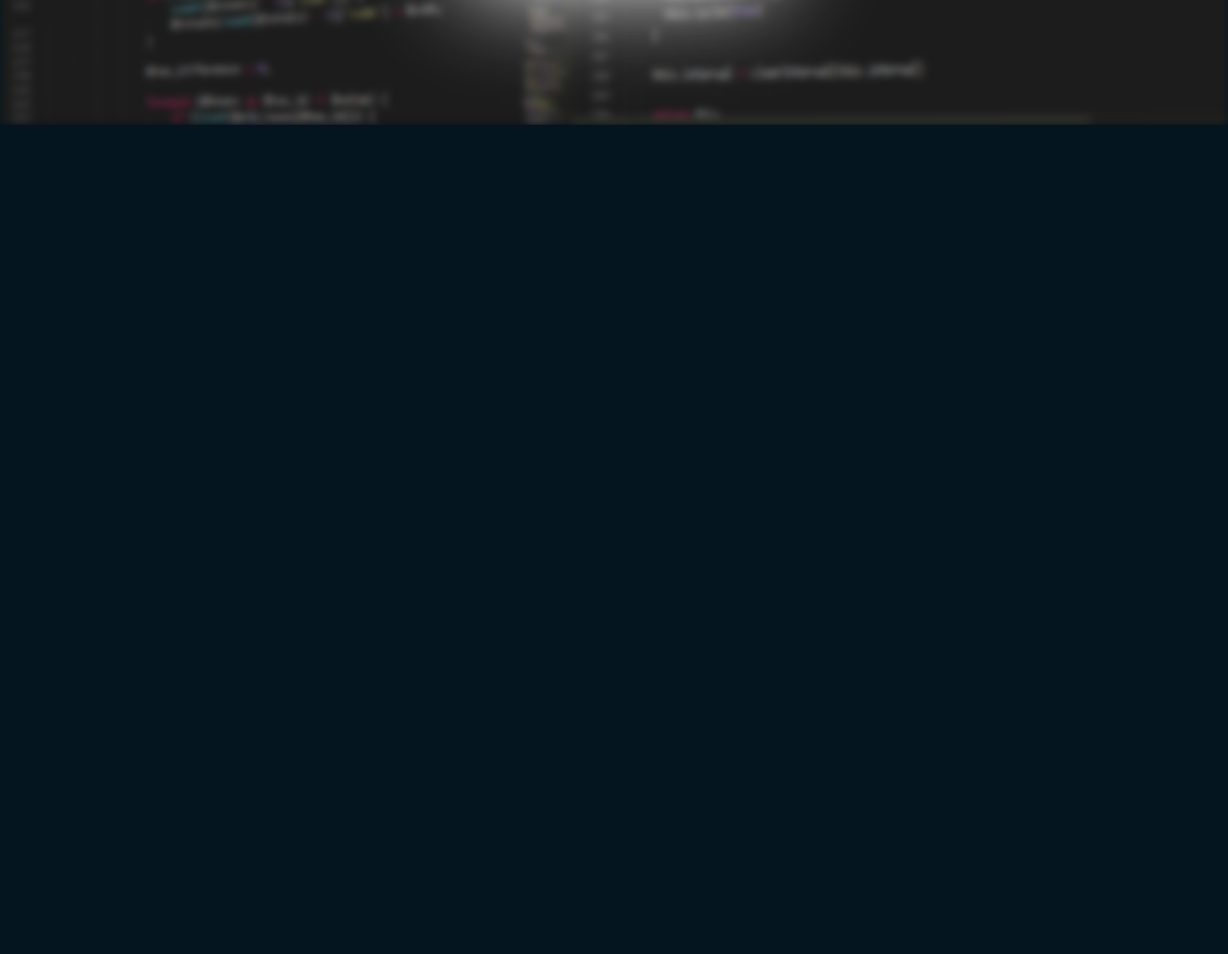
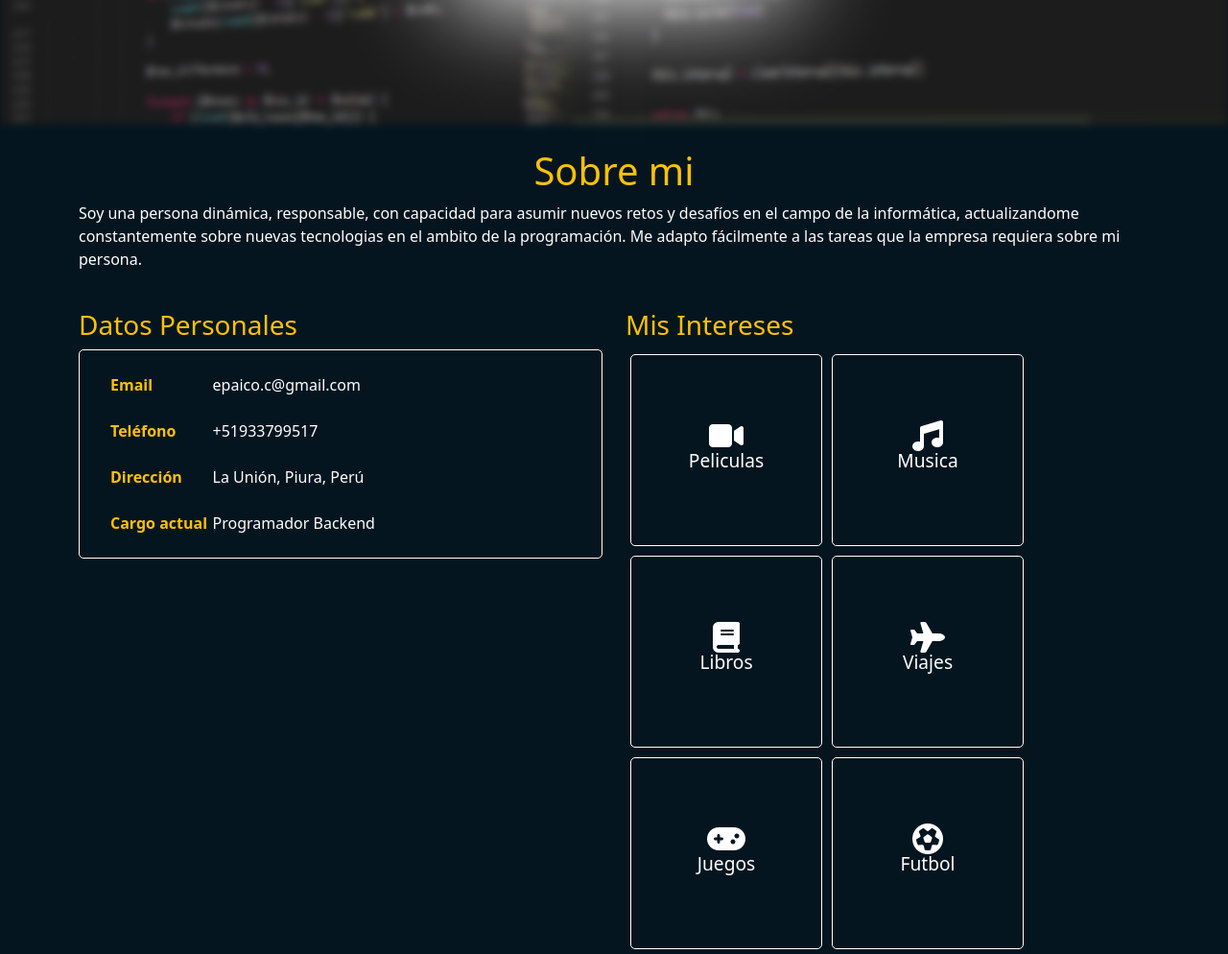
Before and after one commit to epaico/portafolio, a plain HTML site: page index.html in a window 1280 px wide. Shown: the part 716-1710 px from the top of the page at 96% size. Before the commit the page ends 846 px from the top, so only its background shows below. Drawn offline with nearby package versions, Linux system fonts and the light colour scheme; a web font is replaced by a local one.

Commit message:
Se agrrgo seccion Sobre mi

```diff
--- a/css/styles.css
+++ b/css/styles.css
@@ -1,41 +1,57 @@
-*{
+* {
     margin: 0;
     padding: 0;
     box-sizing: border-box;
 }
 
-body{
+body {
     background: var(--color-1);
 }
 
-:root{
+:root {
     --color-1: #04151f;
+    --color-2: #FCBF49;
     --color-white: #fff;
+    --font-Inconsolata: 'Inconsolata', monospace;
 }
 
-nav{
+nav {
     font-family: 'Caveat', cursive;
     font-size: 1.5rem;
 }
 
-.bg-color-1{
+nav > li > a:hover {
+    background: #FCC;
+}
+
+.bg-color-1 {
     background: var(--color-1);
 }
 
-.text-color-1{
-    color:  var(--color-white);
+.text-color-white {
+    color: var(--color-white);
+}
+
+.text-color-2 {
+    color: var(--bs-warning);
+}
+
+.text-color-2:hover {
+    color: var(--color-2);
+    filter: brightness(85%);
+    transition: filter 0.25s;
+}
+
+.imagen-2 {
+    background-image: url("../images/imagen-inicio.png");
 }
 
 .custom-toggler.navbar-toggler {
     border-color: var(--color-white);
 }
 
-.icon-white{
+.icon-white {
     color: var(--color-white);
-}
-
-.imagen-2{
-    background-image: url("../images/imagen-inicio.png");
 }
 
 .inicio {
@@ -43,17 +59,67 @@ nav{
     position: relative;
 }
 
-.inicio-imagen{
+.inicio-imagen {
     height: 100%;
     background-size: cover;
     box-sizing: border-box;
     filter: blur(4px);
 }
 
-.card-perfil{
+.card-perfil {
     position: absolute;
     top: 50%;
     left: 50%;
-    transform: translate(-50%,-50%);
+    transform: translate(-50%, -50%);
     box-shadow: 5px 5px 100px var(--color-white);
 }
+
+.card-perfil-nombre {
+    font-family: var(--font-Inconsolata);
+    font-size: 2rem;
+    font-weight: bold;
+}
+
+.card-perfil-descripcion {
+    font-family: var(--font-Inconsolata);
+    font-weight: 600;
+}
+
+.contacto-datos-personales{
+    border: 1px solid white;
+    border-radius: 5px;
+}
+
+.contacto-datos-personales-izquierda {
+    display: inline-block;
+    width: 20%;
+}
+
+.contenedor-intereses {
+    display: flex;
+    flex-wrap: wrap;
+
+}
+
+.interes {
+    width: 200px;
+    height: 200px;
+    border: 1px solid white;
+    border-radius: 5px;
+    display: flex;
+    flex-wrap: wrap;
+    flex-direction: column;
+    justify-content: center;
+    align-items: center;
+    margin:5px
+}
+
+.interes-nombre span {
+    color: white;
+    font-size: 1.2rem;
+}
+
+/*cambios en Bootstrap*/
+.nav-link:hover {
+    text-decoration: underline;
+}
--- a/index.html
+++ b/index.html
@@ -2,8 +2,8 @@
 <html lang="es">
 <head>
     <meta charset="UTF-8">
-    <meta http-equiv="X-UA-Compatible" content="IE=edge" />
-    <meta name="viewport" content="width=device-width, initial-scale=1.0" />
+    <meta http-equiv="X-UA-Compatible" content="IE=edge"/>
+    <meta name="viewport" content="width=device-width, initial-scale=1.0"/>
     <title>Elvis Paico</title>
     <link href="https://cdn.jsdelivr.net/npm/bootstrap@5.2.3/dist/css/bootstrap.min.css" rel="stylesheet"
           integrity="sha384-rbsA2VBKQhggwzxH7pPCaAqO46MgnOM80zW1RWuH61DGLwZJEdK2Kadq2F9CUG65" crossorigin="anonymous">
@@ -14,36 +14,37 @@
     <link rel="preconnect" href="https://fonts.gstatic.com" crossorigin>
     <link href="https://fonts.googleapis.com/css2?family=Caveat:wght@500;600&family=Georama:ital,wght@0,100;0,500;1,400&family=Orbitron&display=swap"
           rel="stylesheet">
+    <link href="https://fonts.googleapis.com/css2?family=Inconsolata:wght@300;600;700&display=swap" rel="stylesheet">
     <link rel="stylesheet" href="css/styles.css">
 </head>
 <body>
 <div class=""></div>
 <!--Inicio NavBar-->
 <nav class="navbar navbar-expand-lg bg-color-1">
-    <div class="container-fluid">
-        <a class="navbar-brand text-light fs-1" href="#">Elvis Paico</a>
-        <button class="navbar-toggler custom-toggler" type="button" data-bs-toggle="collapse"
+    <div class="container">
+        <a class="navbar-brand text-warning fs-1" href="#">Elvis Paico</a>
+        <button class="navbar-toggler custom-toggler border-warning" type="button" data-bs-toggle="collapse"
                 data-bs-target="#navbarSupportedContent"
                 aria-controls="navbarSupportedContent" aria-expanded="false" aria-label="Toggle navigation">
-            <i class="fa-solid fa-bars icon-white"></i>
+            <i class="fa-solid fa-bars" style="color: #FCBF49"></i>
 
         </button>
         <div class="collapse navbar-collapse" id="navbarSupportedContent">
-            <ul class="navbar-nav me-auto mb-2 mb-lg-0 d-flex align-items-center mx-auto">
-                <li class="nav-item">
-                    <a class="nav-link active text-white" aria-current="page" href="#">Inicio</a>
+            <ul class="navbar-nav me-auto mb-2 mb-lg-0 d-flex align-items-center mx-auto ">
+                <li class="nav-item m-2">
+                    <a class="nav-link  text-warning" aria-current="page" href="#">Inicio</a>
                 </li>
                 <li class="nav-item">
-                    <a class="nav-link text-white" href="#">Sobre Mi</a>
+                    <a class="nav-link text-warning m-2" href="#">Sobre Mi</a>
                 </li>
                 <li class="nav-item">
-                    <a class="nav-link text-white" href="#">Curriculum</a>
+                    <a class="nav-link text-warning m-2" href="#">Curriculum</a>
                 </li>
                 <li class="nav-item">
-                    <a class="nav-link text-white" href="#">Portafolio</a>
+                    <a class="nav-link text-warning m-2" href="#">Portafolio</a>
                 </li>
                 <li class="nav-item">
-                    <a class="nav-link text-white" href="#">Contacto</a>
+                    <a class="nav-link text-warning m-2" href="#">Contacto</a>
                 </li>
 
             </ul>
@@ -57,11 +58,11 @@
     <div class="inicio-imagen imagen-2"></div>
 
     <div class="card-perfil">
-        <div class="card bg-transparent border-white" style="width: 20rem;">
+        <div class="card bg-transparent border-white" style="width: 22rem;">
             <img src="images/imagen-perfil.png" class="card-img-top" alt="...">
             <div class="card-body text-white text-center">
-                <h2>Elvis Paico Cánova</h2>
-                <p class="card-text ">Desarrollador de Software</p>
+                <h2 class="card-perfil-nombre text-warning">Elvis Paico Cánova</h2>
+                <p class="card-text card-perfil-descripcion text-white">Desarrollador de Software</p>
                 <a href="https://www.linkedin.com/in/epaico" class="text-white" target="_blank">
                     <i class="fa-brands fa-linkedin fa-2xl"></i>
                 </a>
@@ -70,9 +71,104 @@
     </div>
 
 </div>
+<!--Fin seccion Inicio-->
 
 
-<!--Fin seccion Inicio-->
+<main>
+    <section class="container seccion-contacto mt-4">
+        <div class="row text-center">
+            <h1 class="text-warning">Sobre mi</h1>
+        </div>
+        <div class="row">
+            <div class="col-12">
+                <p class="text-white ">Soy una persona dinámica, responsable, con capacidad para asumir nuevos retos y
+                    desafíos en el campo
+                    de la informática, actualizandome constantemente sobre nuevas tecnologias en el ambito de la
+                    programación. Me adapto fácilmente a las tareas que la empresa requiera sobre mi persona.</p>
+            </div>
+        </div>
+        <div class="row">
+            <div class="col col-sm-12 col-md-12 col-lg-6 ">
+                <h3 class="text-warning mt-4">Datos Personales</h3>
+                <div class="contacto-datos-personales">
+                    <ul class="mt-4">
+                        <li class="list-group-item text-white mb-4">
+                            <strong class="text-warning contacto-datos-personales-izquierda">Email</strong>
+                            epaico.c@gmail.com
+                        </li>
+                        <li class="list-group-item text-white mb-4">
+                            <strong class="text-warning contacto-datos-personales-izquierda">Teléfono</strong>
+                            +51933799517
+                        </li>
+                        <li class="list-group-item text-white mb-4">
+                            <strong class="text-warning contacto-datos-personales-izquierda">Dirección</strong>
+                            La Unión, Piura, Perú
+                        </li>
+                        <li class="list-group-item text-white mb-4">
+                            <strong class="text-warning contacto-datos-personales-izquierda">Cargo actual</strong>
+                            Programador Backend
+                        </li>
+                    </ul>
+
+                </div>
+            </div>
+            <div class="col col-sm-12 col-md-12 col-lg-6">
+                <h3 class="text-warning mt-4">Mis Intereses</h3>
+                <div class="contenedor-intereses">
+                    <div class="interes">
+                        <div class="iteres-icono">
+                            <i class="fas fa-video fa-2xl" style="color: white"></i>
+                        </div>
+                        <div class="interes-nombre">
+                            <span>Peliculas</span>
+                        </div>
+                    </div>
+                    <div class="interes">
+                        <div class="iteres-icono">
+                            <i class="fas fa-music fa-2xl" style="color: white"></i>
+                        </div>
+                        <div class="interes-nombre">
+                            <span>Musica</span>
+                        </div>
+                    </div>
+                    <div class="interes">
+                        <div class="iteres-icono">
+                            <i class="fas fa-book fa-2xl" style="color: white"></i>
+                        </div>
+                        <div class="interes-nombre">
+                            <span>Libros</span>
+                        </div>
+                    </div>
+                    <div class="interes">
+                        <div class="iteres-icono">
+                            <i class="fas fa-plane fa-2xl" style="color: white"></i>
+                        </div>
+                        <div class="interes-nombre">
+                            <span>Viajes</span>
+                        </div>
+                    </div>
+                    <div class="interes">
+                        <div class="iteres-icono">
+                            <i class="fas fa-gamepad fa-2xl" style="color: white"></i>
+                        </div>
+                        <div class="interes-nombre">
+                            <span>Juegos</span>
+                        </div>
+                    </div>
+                    <div class="interes">
+                        <div class="iteres-icono">
+                            <i class="fas fa-futbol fa-2xl" style="color: white"></i>
+                        </div>
+                        <div class="interes-nombre">
+                            <span>Futbol</span>
+                        </div>
+                    </div>
+
+                </div>
+            </div>
+        </div>
+    </section>
+</main>
 
 <script src="https://cdn.jsdelivr.net/npm/bootstrap@5.2.3/dist/js/bootstrap.bundle.min.js"
         integrity="sha384-kenU1KFdBIe4zVF0s0G1M5b4hcpxyD9F7jL+jjXkk+Q2h455rYXK/7HAuoJl+0I4"
```
